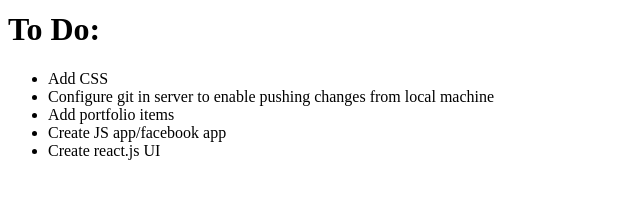
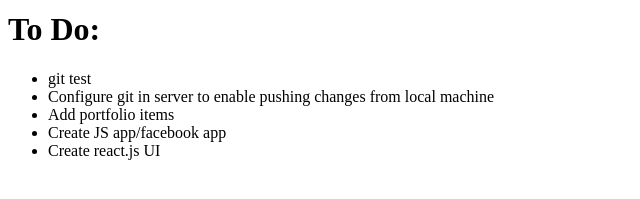
Before and after one commit to criedley/criedley.com, a plain HTML site: page index.html in a window 1280 px wide. Shown: the part 435-634 px from the top of the page, 0-640 px from the left. Drawn offline with Linux system fonts and the light colour scheme.

Commit message:
test pushing to prod

```diff
--- a/index.html
+++ b/index.html
@@ -8,7 +8,7 @@
                 <img src="https://cdn130.picsart.com/334082526042211.png">
                 <h1>To Do: </h1>
                 <ul>
-                    	<li>Add CSS</li>
+                    	<li>git test</li>
                         <li>Configure git in server to enable pushing changes from local machine</li>
                         <li>Add portfolio items</li>
                         <li>Create JS app/facebook app</li>
```
